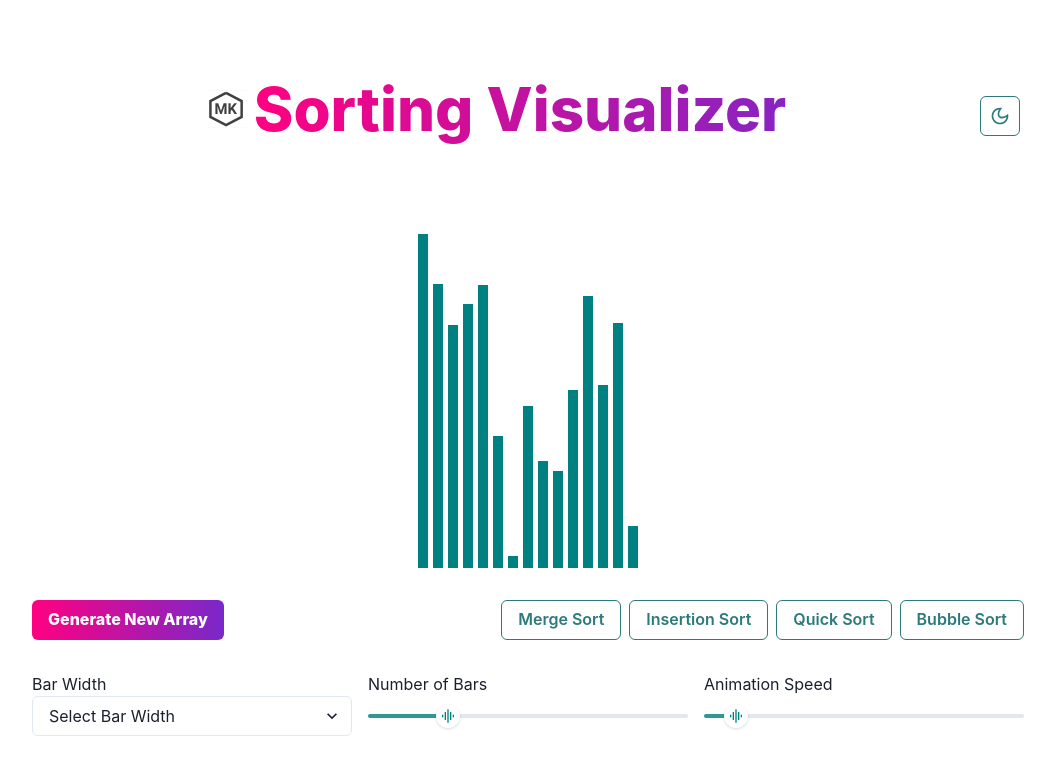
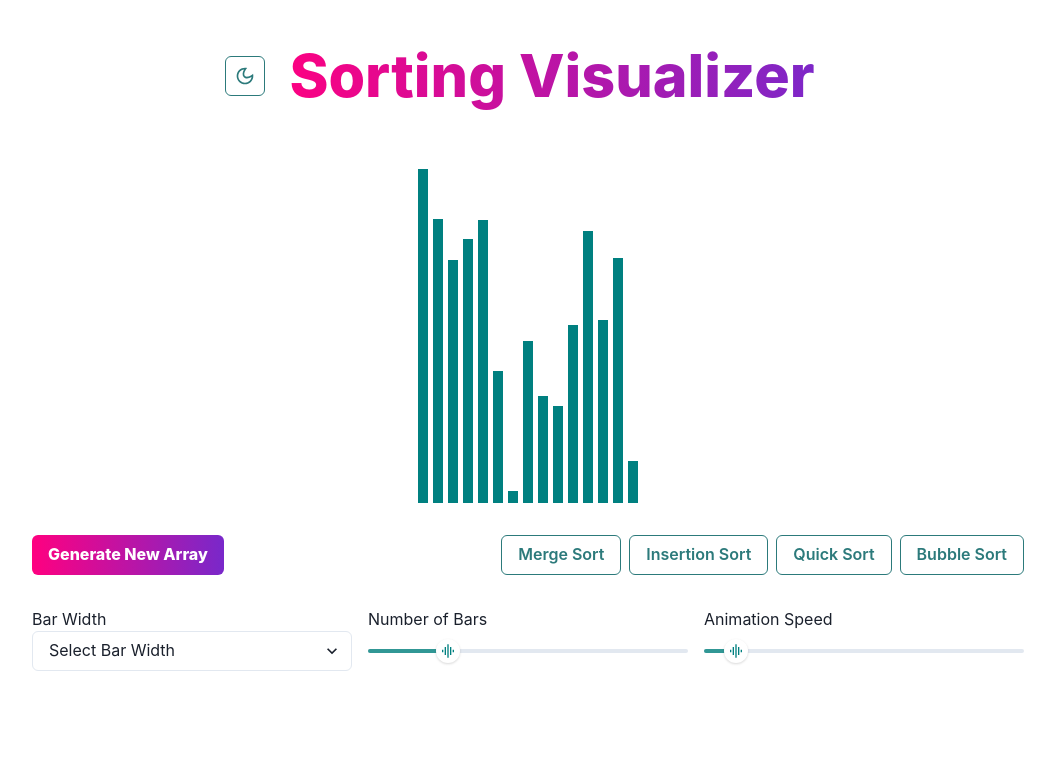
Before and after one commit to misterbracket/algo-visualizer, a React (Create React App) app: page / in a window 1280 px wide. Shown: the top 774 px of the page, without its empty margins (112-1167 px from the left). Built offline with nearby package versions, Linux system fonts and the light colour scheme.

Commit message:
refactored header

```diff
--- a/src/components/Header/Header.tsx
+++ b/src/components/Header/Header.tsx
@@ -1,18 +1,35 @@
 import { useColorMode } from "@chakra-ui/color-mode"
-import { Icon, IconButton } from "@chakra-ui/react"
+import { Text, Stack, Icon, IconButton } from "@chakra-ui/react"
 import { CgSun, CgMoon } from "react-icons/cg"
 
 const Header = () => {
   const { colorMode, toggleColorMode } = useColorMode()
   return (
-    <header>
+    <header style={{ width: "100%" }}>
+      <Stack direction={["column", "row"]} alignItems={"center"} justify={"center"} wrap={"wrap"} p={"1rem"}>
         <IconButton variant="outline"
           colorScheme="teal"
           aria-label="Change  Color Scheme"
-        fontSize="20px" style={{ position: "absolute", right: "20px", top: "6rem" }}
+          fontSize="20px"
           icon={<Icon as={colorMode === "light" ? CgSun : CgMoon} />}
           onClick={toggleColorMode}>
+
         </IconButton>
+        <Text
+          bgGradient="linear(to-l, #7928CA,#FF0080)"
+          bgClip="text"
+          fontSize="clamp(
+            2rem,
+            4vw + 0.5rem,
+            5rem
+          )"
+          textAlign="center"
+          fontWeight="extrabold"
+          padding={"1rem"}
+        >
+          Sorting Visualizer</Text>
+
+      </Stack>
     </header>
   )
 };
--- a/src/components/SortingVisualizer/SortingVisualizer.tsx
+++ b/src/components/SortingVisualizer/SortingVisualizer.tsx
@@ -152,17 +152,6 @@ const SortingVisualizer = () => {
 
   return (
     <>
-      <HStack>
-        <Icon width={40} height={40}></Icon>
-        <Text
-          bgGradient="linear(to-l, #7928CA,#FF0080)"
-          bgClip="text"
-          fontSize="6xl"
-          fontWeight="extrabold"
-          padding={"4rem 4rem 4rem 0rem"}
-        >
-          Sorting Visualizer</Text>
-      </HStack>
       <Flex width={"100%"} direction={"column"} >
         <HStack h={350} justify="center" align="flex-end" spacing="5px" overflowX="auto">
           {array.map((value, idx) => (<Box key={value} >
```
Lines whose indentation alone changed are shown as unchanged.
